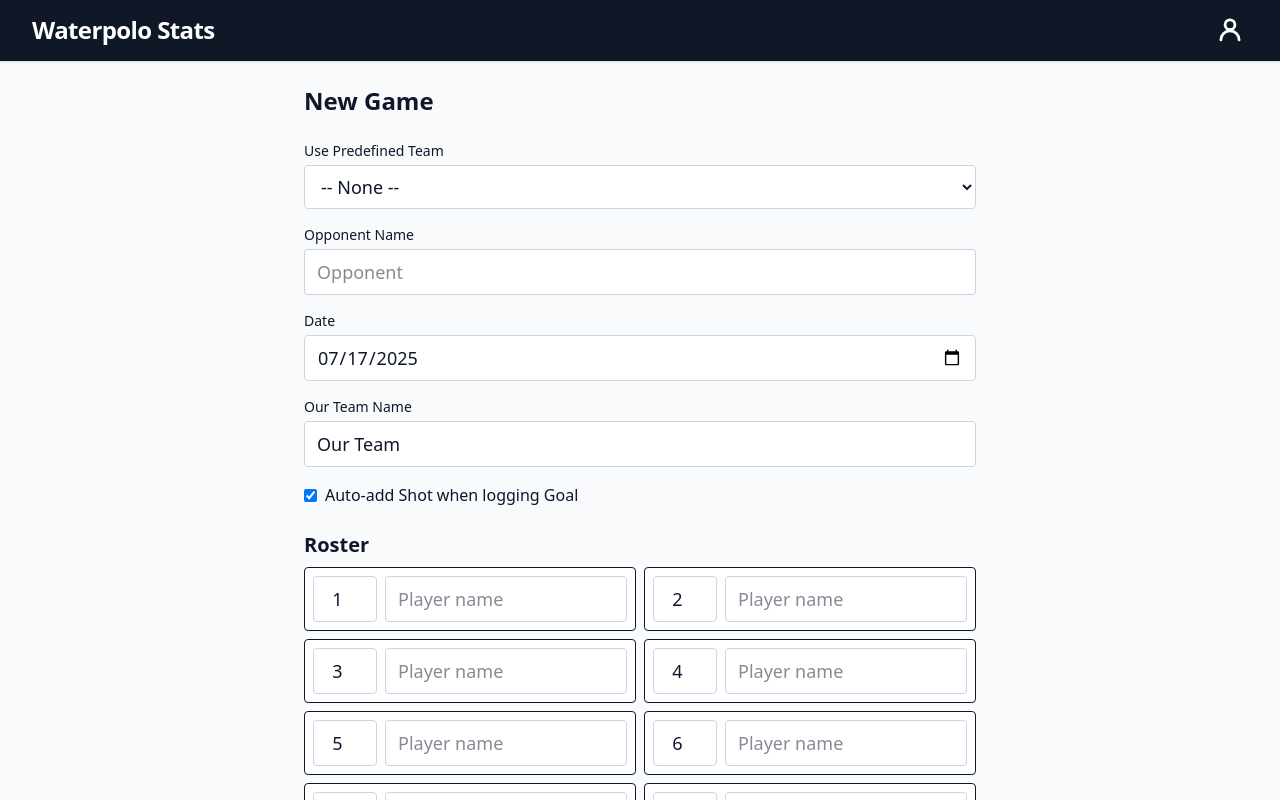
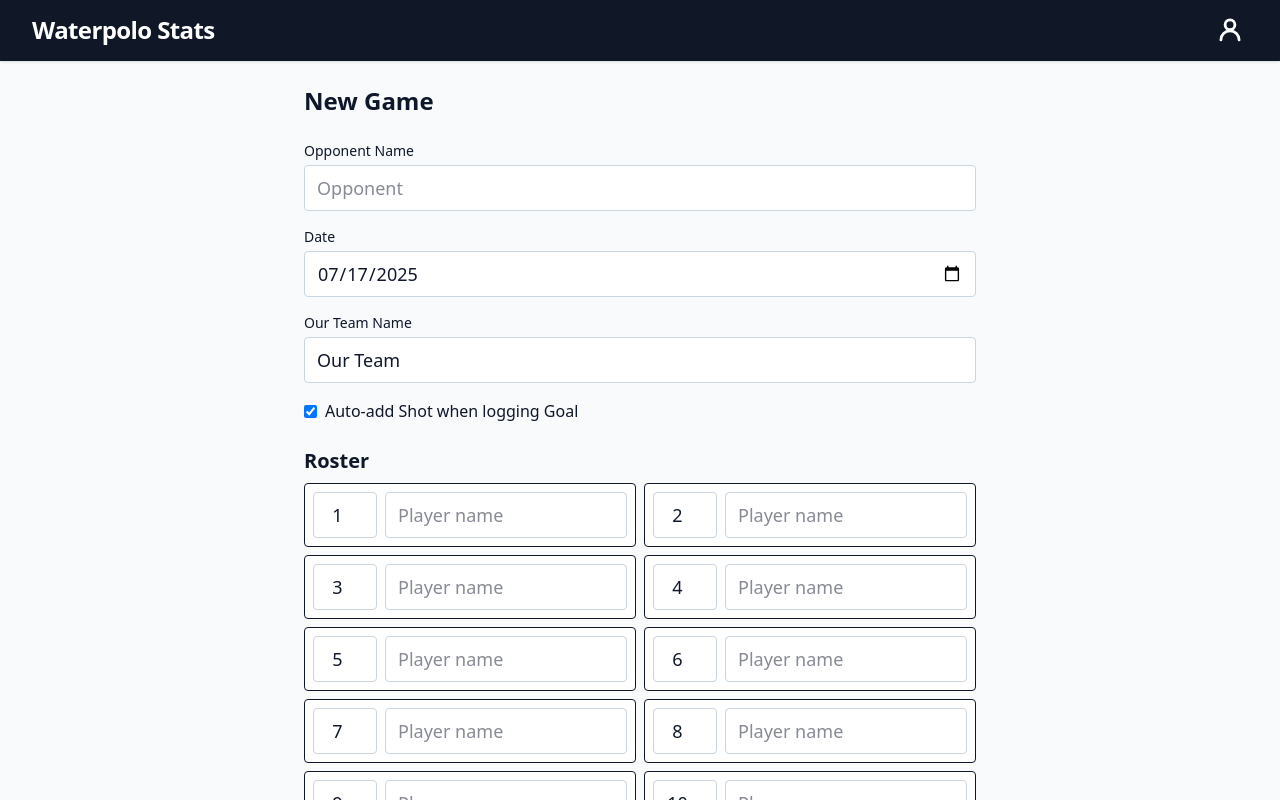
Before and after one commit to ajhunyady/waterpolo, a SvelteKit app: page /game/new in a window 1280 px wide. Shown: the top 800 px of the page. Built offline with nearby package versions, Linux system fonts and the light colour scheme.

Commit message:
feat: load team roster from query

```diff
--- a/src/lib/predefinedTeams.ts
+++ /dev/null
@@ -1,23 +0,0 @@
-import { v4 as uuid } from 'uuid';
-import type { Player } from './types';
-
-export interface TeamTemplate {
-  id: string;
-  name: string;
-  players: { number: number; name: string }[];
-}
-
-export const PREDEFINED_TEAMS: TeamTemplate[] = [
-  {
-    id: 'sample',
-    name: 'Sample Team',
-    players: Array.from({ length: 13 }).map((_, i) => ({
-      number: i + 1,
-      name: `Player ${i + 1}`
-    }))
-  }
-];
-
-export function cloneTemplatePlayers(template: TeamTemplate): Player[] {
-  return template.players.map((p) => ({ id: uuid(), number: p.number, name: p.name }));
-}
--- a/src/routes/game/new/+page.svelte
+++ b/src/routes/game/new/+page.svelte
@@ -1,17 +1,16 @@
 <script lang="ts">
   import { gameStore } from '$lib/stores/gameStore';
   import { goto } from '$app/navigation';
+  import { page } from '$app/stores';
+  import { teamStore } from '$lib/stores/teamStore';
   import { v4 as uuid } from 'uuid';
-  import type { Player } from '$lib/types';
-  import { PREDEFINED_TEAMS, cloneTemplatePlayers } from '$lib/predefinedTeams';
+  import type { Player, ID } from '$lib/types';
 
   let opponentName = '';
   let date = new Date().toISOString().slice(0, 10);
   let homeTeamName = 'Our Team';
   let periods = 4;
   let autoShotOnGoal = true;
-
-  let selectedTemplate = '';
 
   // start w/ 13 empty roster slots
   let players: Player[] = Array.from({ length: 13 }).map((_, i) => ({
@@ -20,12 +19,27 @@
     name: ''
   }));
 
-  function applyTemplate(id: string) {
-    const t = PREDEFINED_TEAMS.find((tt) => tt.id === id);
-    if (!t) return;
-    homeTeamName = t.name;
-    players = cloneTemplatePlayers(t);
-  }
+  // Load roster from ?teamId= if present
+  $effect(() => {
+    const tid = $page.url.searchParams.get('teamId') as ID | null;
+    if (!tid) return;
+    let cancelled = false;
+    (async () => {
+      const t = await teamStore.loadTeam(tid);
+      if (cancelled || $page.url.searchParams.get('teamId') !== tid) return;
+      if (!t) return;
+      homeTeamName = t.name ?? '';
+      players = (t.players ?? []).map((p) => ({
+        id: uuid(),
+        number: (p as any).number,
+        name: p.name ?? ''
+      }));
+      if (players.length === 0) {
+        players = [{ id: uuid(), number: 1, name: '' } as Player];
+      }
+    })();
+    return () => { cancelled = true; };
+  });
 
   async function create() {
     const activePlayers = players.filter((p) => p.name.trim() !== '');
@@ -45,15 +59,6 @@
   <h1 class="text-2xl font-bold">New Game</h1>
 
   <div class="grid gap-4">
-    <label class="grid gap-1">
-      <span class="text-sm font-medium">Use Predefined Team</span>
-      <select class="input" bind:value={selectedTemplate} onchange={() => applyTemplate(selectedTemplate)}>
-        <option value="">-- None --</option>
-        {#each PREDEFINED_TEAMS as t}
-          <option value={t.id}>{t.name}</option>
-        {/each}
-      </select>
-    </label>
     <label class="grid gap-1">
       <span class="text-sm font-medium">Opponent Name</span>
       <input bind:value={opponentName} class="input" placeholder="Opponent" />
```
